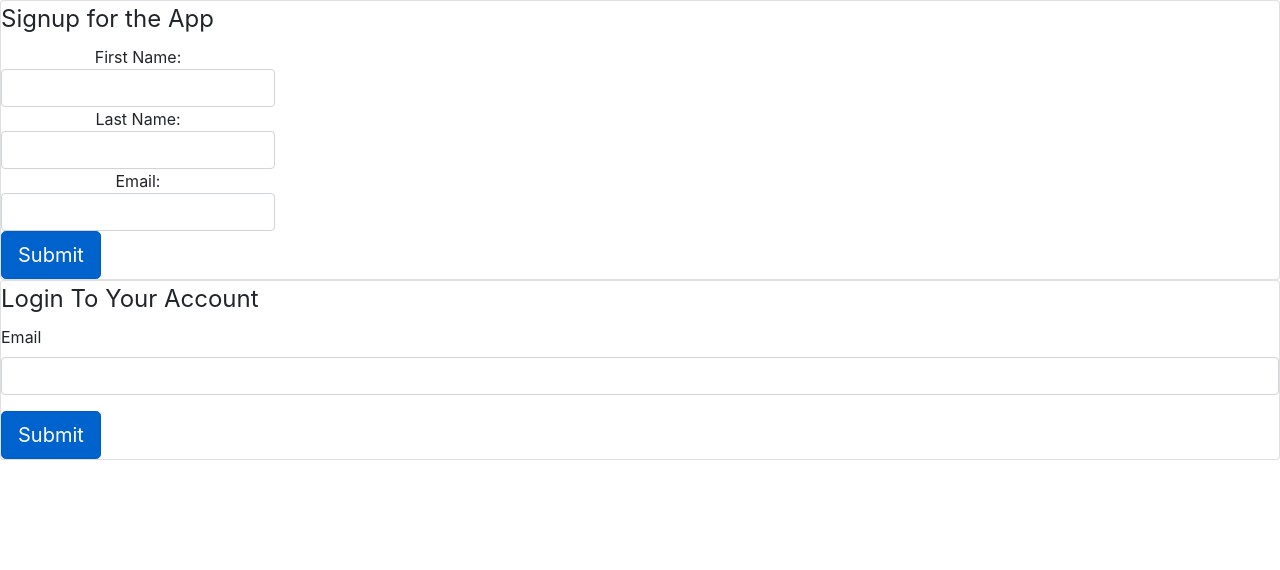
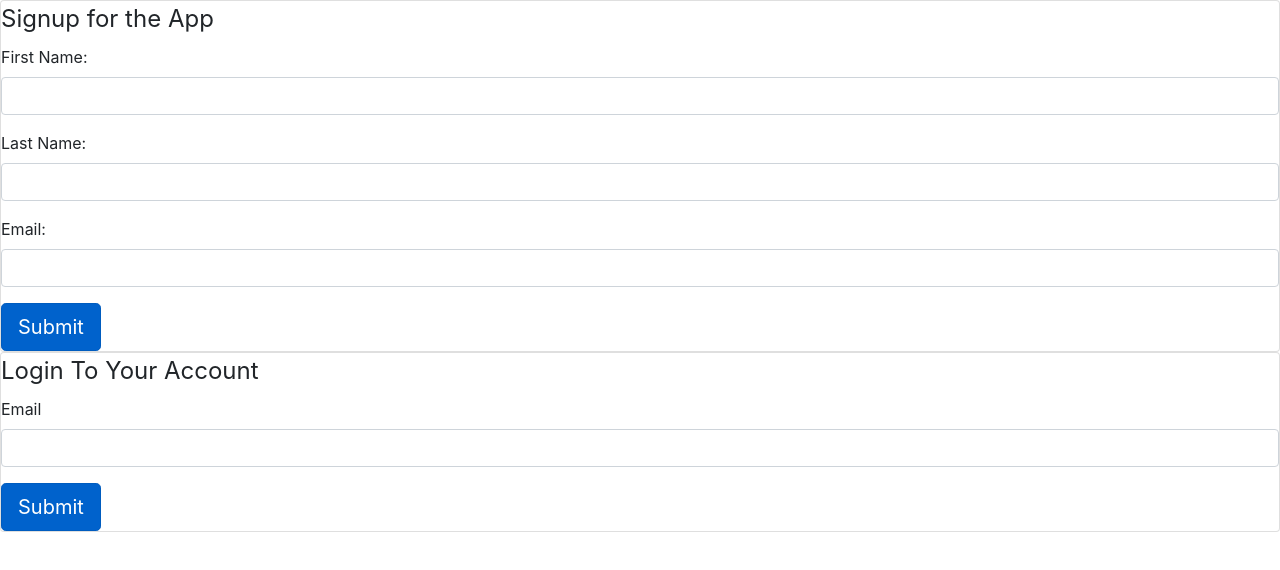
Before and after one commit to damatoaj/P4_volume_tracker, a Next.js app in the folder volume_tracker/: page /components/Content in a window 1280 px wide. Shown: the top 570 px of the page. Built offline with nearby package versions, Linux system fonts and the light colour scheme.

Commit message:
switched signup over to react-bootstrap

```diff
--- a/volume_tracker/pages/components/WorkoutForm.js
+++ b/volume_tracker/pages/components/WorkoutForm.js
@@ -32,8 +32,8 @@ export default function WorkoutForm (props) {
 
     return(
         <div className="card">
-            <Form>
-                <fieldset onSubmit={handleSubmit}>
+            <Form onSubmit={handleSubmit}>
+                <fieldset >
                     <legend>Enter Your Exercise Data Here</legend>
                     <Form.Group>
                         <Form.Label htmlFor='date'>Workout Date:</Form.Label>
--- a/volume_tracker/pages/partials/Login.js
+++ b/volume_tracker/pages/partials/Login.js
@@ -31,7 +31,10 @@ export default function Login (props) {
         props.handleAuth(user)
     }
 
-    const handleClick = () => setLoading(true);
+    const handleClick = () => {
+        setLoading(true);
+        console.log('login click working')
+    }
 
     if (redirect) return <PrivateRoute />
 
--- a/volume_tracker/pages/partials/Signup.js
+++ b/volume_tracker/pages/partials/Signup.js
@@ -24,7 +24,10 @@ export default function Signup(props) {
         }
     }, [isLoading])
 
-    const handleClick = () => setLoading(true);
+    const handleClick = () => {
+        setLoading(true);
+        console.log('handle click works')
+    }
 
     const handleSubmit = e => {
         e.preventDefault();
@@ -37,33 +40,36 @@ export default function Signup(props) {
 
     return (
         <div className="card">
-            <form onSubmit={handleSubmit} className="form-inline">
+            <Form onSubmit={handleSubmit}>
                 <fieldset>
                     <legend>Signup for the App</legend>
-                    <label htmlFor='fname'>First Name:</label>
-                    <input
-                        className="form-control"
+                    <Form.Group>
+                        <Form.Label htmlFor='fname'>First Name:</Form.Label>
+                        <Form.Control
                             type='text'
                             id='fname'
                             name='fname'
                             onChange={e=> setFname(user.fname)}
-                    /><br></br>
-                    <label htmlFor='lname'>Last Name:</label>
-                    <input
-                        className="form-control"
+                        />
+                    </Form.Group>
+                    <Form.Group>
+                        <Form.Label htmlFor='lname'>Last Name:</Form.Label>
+                        <Form.Control
                             type='text'
                             id='lname'
                             name='lname'
                             onChange={e => setLname(e.target.value)}
-                    /><br></br>
-                    <label htmlFor='email'>Email:</label>
-                    <input
-                        className="form-control"
+                        />
+                    </Form.Group>
+                    <Form.Group>
+                        <Form.Label htmlFor='email'>Email:</Form.Label>
+                        <Form.Control
                             type='email'
                             id='email'
                             name='email'
                             onChange={e=> setEmail(e.target.value)}
-                    /><br></br>
+                        />
+                    </Form.Group>
                     <Button
                         as="input"
                         disabled={isLoading}
@@ -75,7 +81,7 @@ export default function Signup(props) {
                         active
                     />
                 </fieldset>
-            </form>
+            </Form>
         </div>
     )
 }
```
Lines whose indentation alone changed are shown as unchanged.
